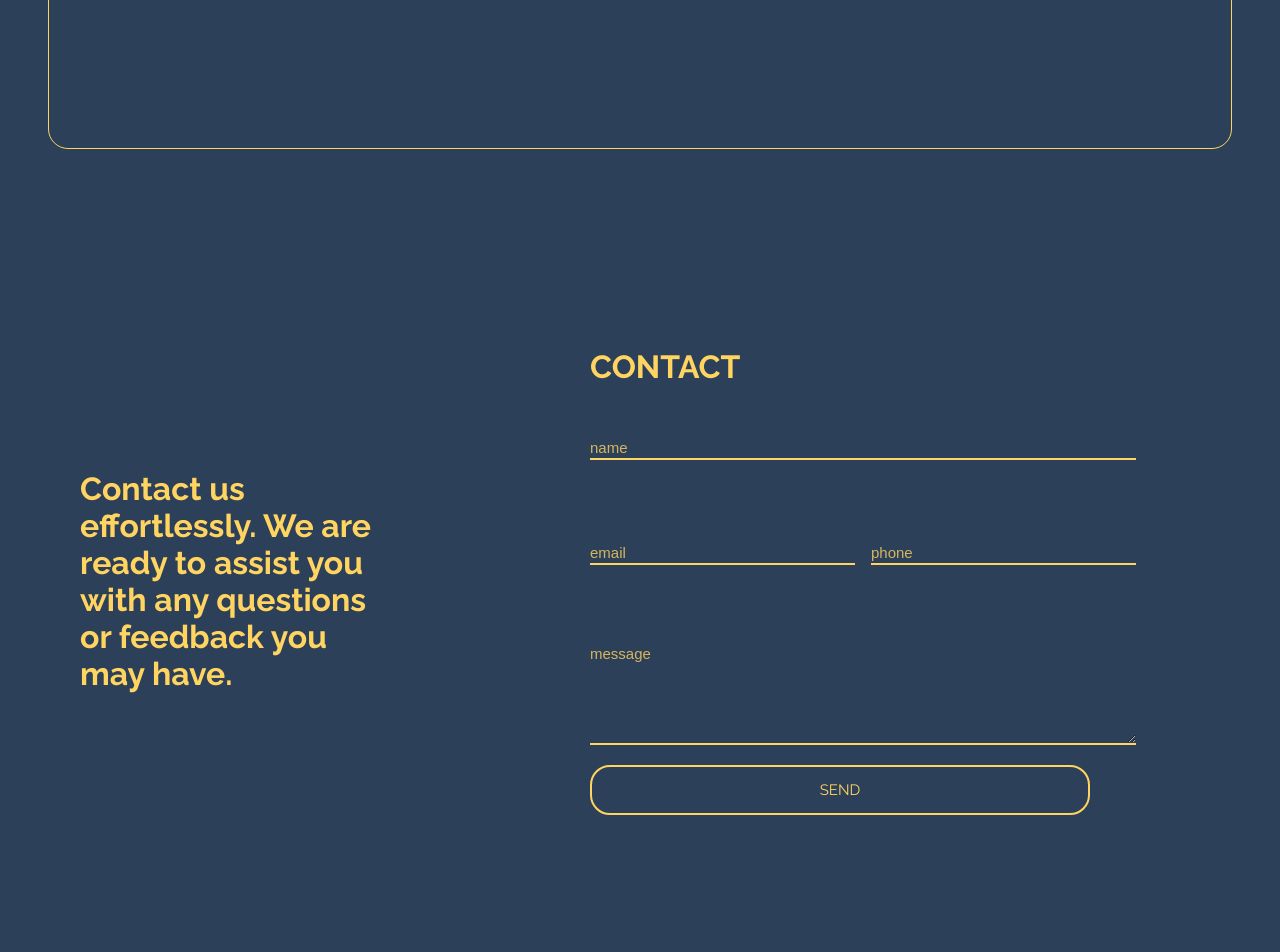
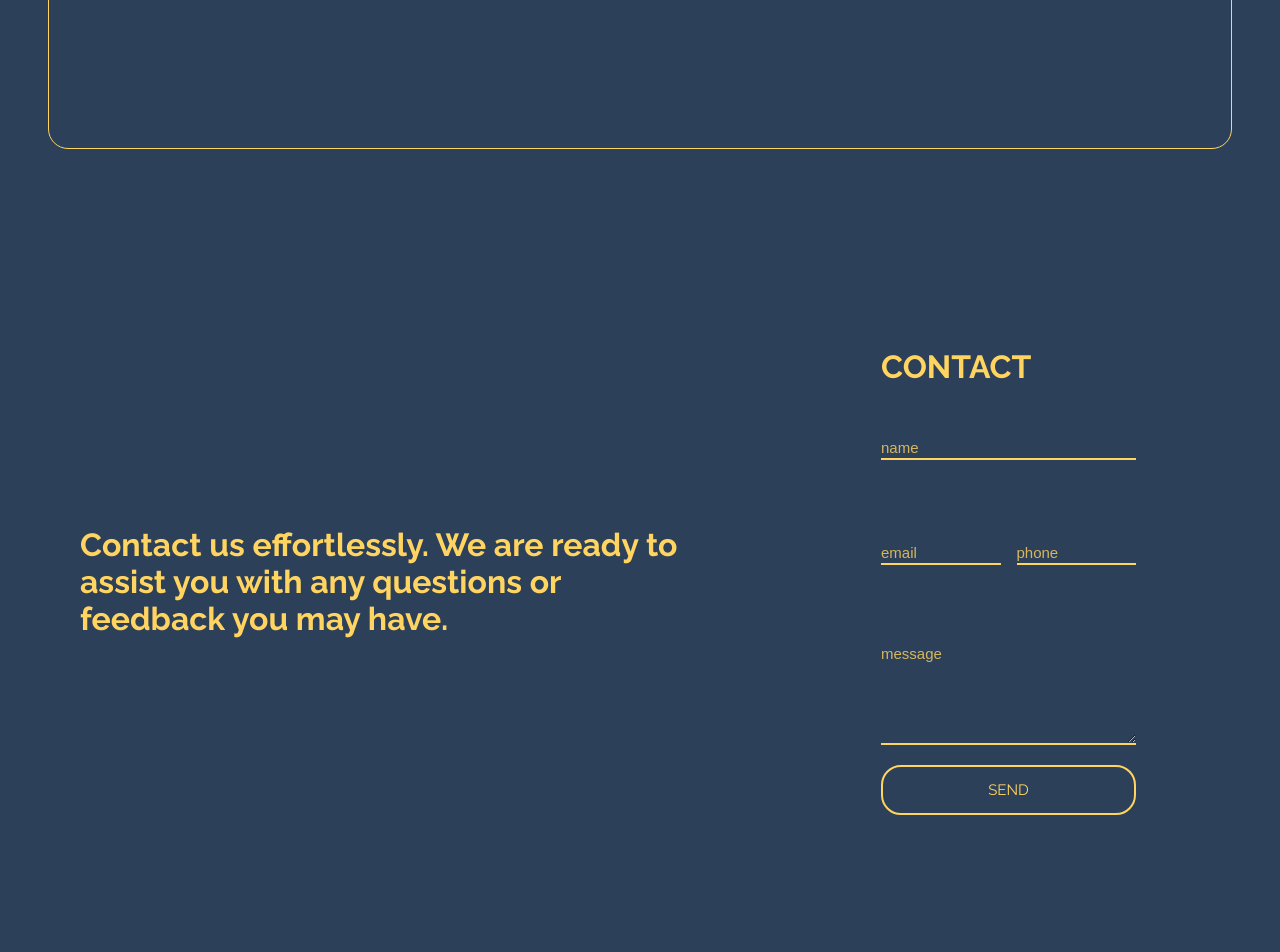
Before and after one commit to nalendramuhammad/minajo, a React (Create React App) app: page / in a window 1280 px wide. Shown: the part 2219-3171 px from the top of the page. Built offline with nearby package versions, Linux system fonts and the light colour scheme; no server answers; a web font is replaced by a local one.

Commit message:
Contact fixed, i18next adjusted

```diff
--- a/src/App.css
+++ b/src/App.css
@@ -82,7 +82,7 @@ body {
 .contact {
   display: flex;
   flex-direction: row;
-  width: 100vw;
+  width: 100%;
   padding: 2rem 5rem;
   height: 100vh;
   background-color: #2d4059;
@@ -374,6 +374,7 @@ body {
 /* contact */
 
 .contact-content {
+
   display: flex;
   align-items: center;
   justify-content: center;
@@ -422,6 +423,8 @@ body {
 
 .contact-form input {
   background-color: transparent;
+  width: 100%;
+  box-sizing: border-box;
   border-top: none;
   border-left: none;
   border-right: none;
@@ -471,7 +474,7 @@ body {
   color: #ffd460;
   font-size: 15px;
   margin-top: 20px;
-  width: 500px;
+  width: 100%;
   height: 50px;
   text-transform: uppercase;
   font-weight: 400;
```
